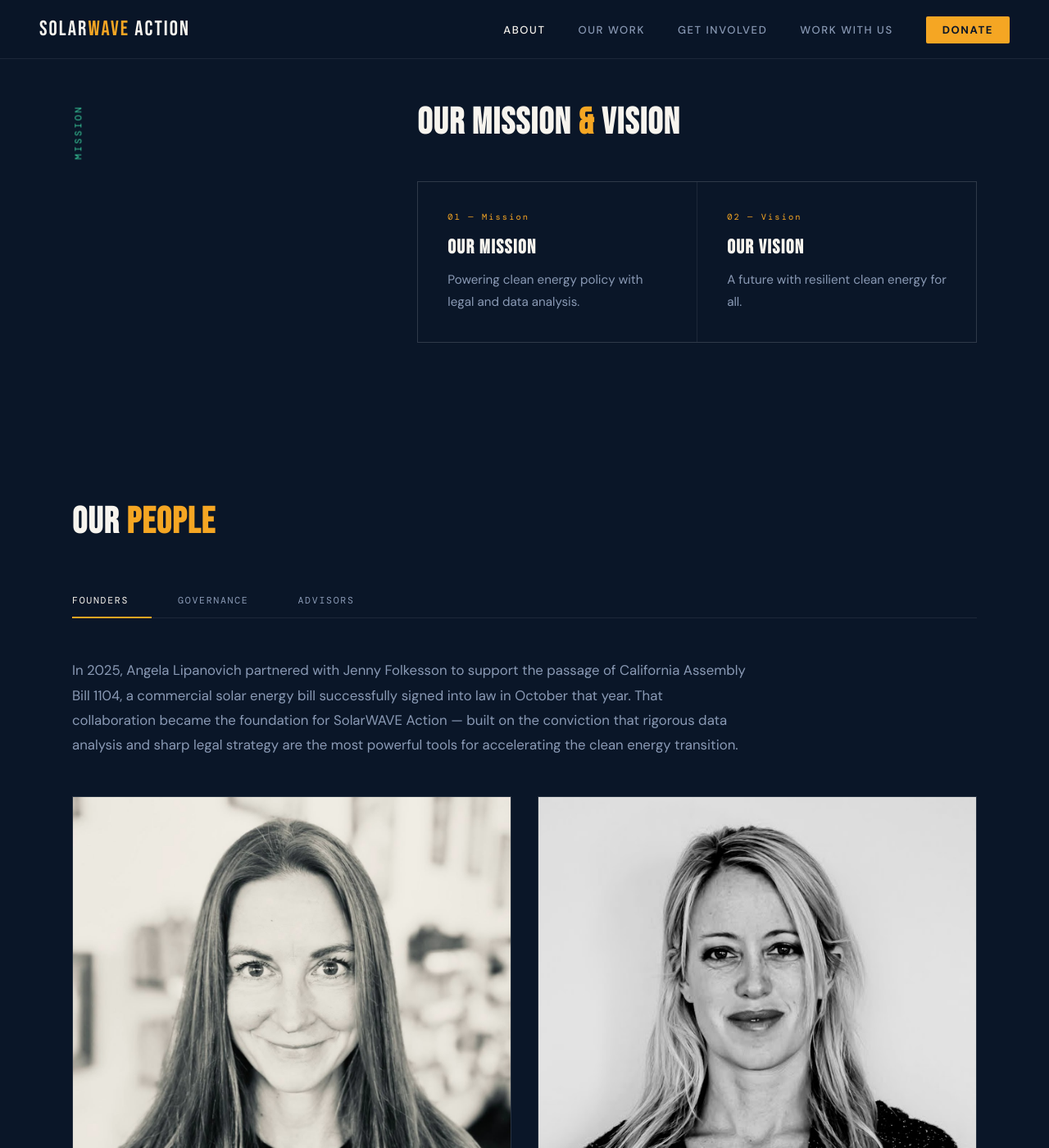
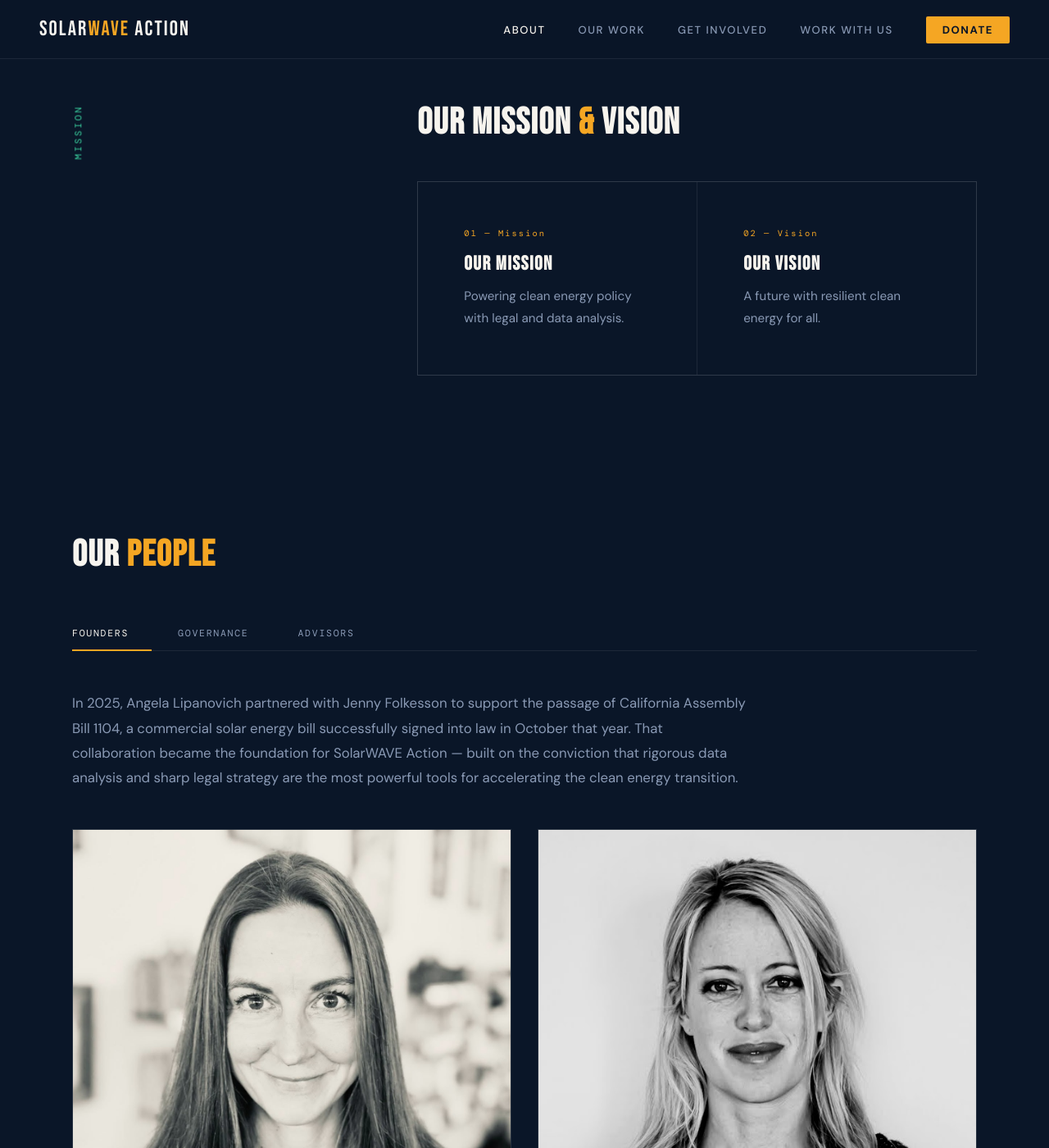
Before and after one commit to SolarWAVE-Action/solarwave-website, a Jekyll site: the page built from about/about.html, in a window 1280 px wide and 1400 px high, scrolled down 607 px. Shown: the whole window at 82% size. Built offline with Jekyll 4.4.1, drawn with Linux system fonts in a browser that asks for light colours.

Commit message:
increased mission and vision card sizes

```diff
--- a/about/about.html
+++ b/about/about.html
@@ -73,7 +73,7 @@ permalink: /about/
     }
 
     .mission-card {
-      background: var(--sky); padding: 2.25rem;
+      background: var(--sky); padding: 3.5rem;
       position: relative; overflow: hidden;
       transition: background 0.2s, border-color 0.3s, transform 0.3s;
     }
```
